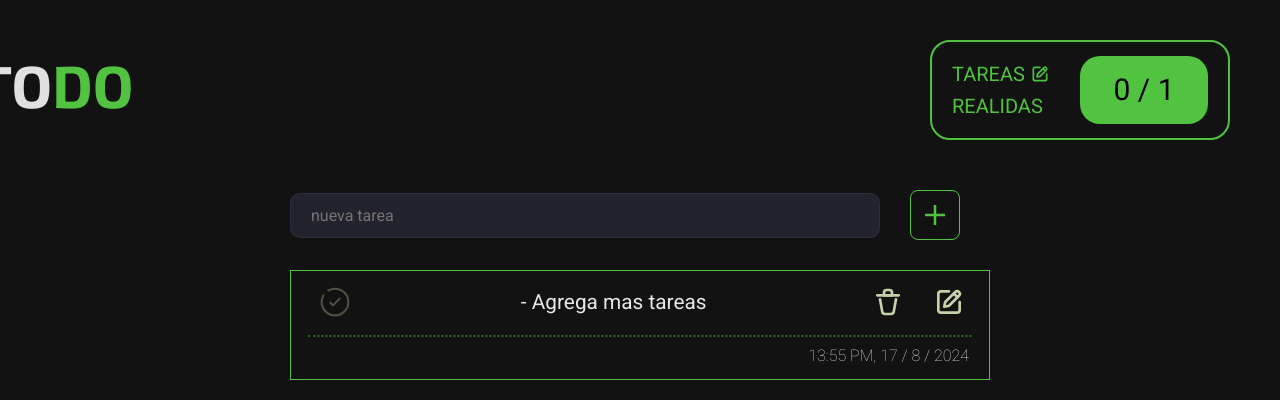
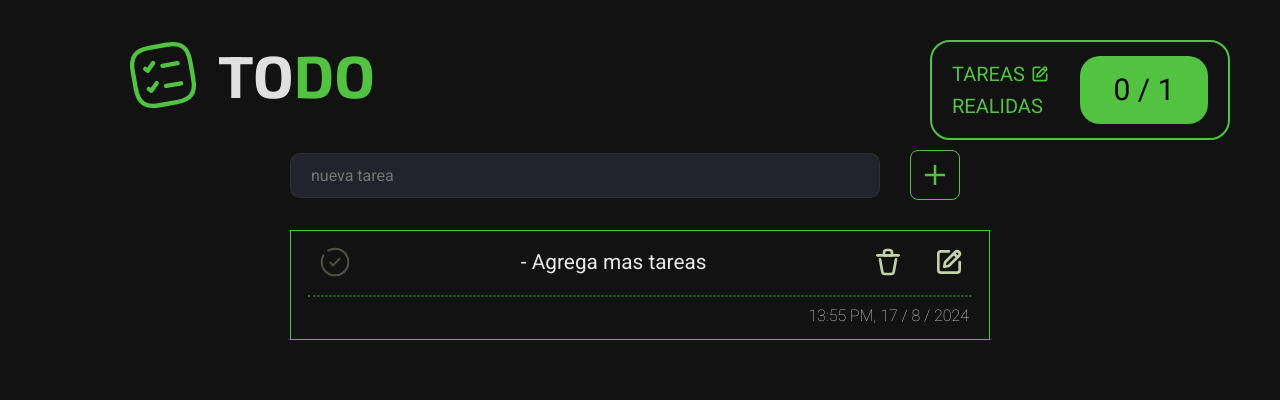
Before and after one commit to eric31t30/ToDo-list, a React (Vite) app: page / in a window 1280 px wide. Shown: the top 400 px of the page. Built offline with nearby package versions, Linux system fonts and the light colour scheme.

Commit message:
Style: Adjustments to the title and dragging behavior for images 🎨

```diff
--- a/src/components/Task.tsx
+++ b/src/components/Task.tsx
@@ -79,7 +79,7 @@ export const Task = ({ task, deleteTask, editTask, id, toggleTaskCompletion }: T
       <div className="task">
 
         <div className={`check-button ${confirmCheck ? 'check-button-active' : ''} ${isEditing ? 'no-event' : ''}`} onClick={checkActive}>
-          <img className="option-icon" src={checkIcon} alt="icon" />
+          <img className="option-icon" src={checkIcon} alt="icon" draggable="false" />
         </div>
 
         <div className={`cont-text  ${isEditing ? 'editing' : ''}`}>
@@ -101,19 +101,19 @@ export const Task = ({ task, deleteTask, editTask, id, toggleTaskCompletion }: T
           {isEditing
 
             ? (<button className='option-button' onClick={handleSaveTask} form='form'>
-                <img className="option-icon" src={editButton} alt="icon" />
+                <img className="option-icon" src={editButton} alt="icon" draggable="false"/>
               </button>)
 
             : (<button className="option-button" onClick={deleteTask}>
-                <img className="option-icon" src={deleteIcon} alt="icon" />
+                <img className="option-icon" src={deleteIcon} alt="icon" draggable="false" />
               </button>)
           }
 
 
           <button className="option-button" onClick={handleEditClick}>
             {isEditing
-              ? (<img className="option-icon" src={cancelIcon} alt="icon" />)
-              : (<img className="option-icon" src={editIcon} alt="icon" />)}
+              ? (<img className="option-icon" src={cancelIcon} alt="icon" draggable="false" />)
+              : (<img className="option-icon" src={editIcon} alt="icon" draggable="false" />)}
           </button>
         </div>
 
--- a/src/components/TaskList.tsx
+++ b/src/components/TaskList.tsx
@@ -1,6 +1,5 @@
 import { Task } from "./Task"
 import '../styles/TaskList.css'
-
 
 type taskList = {
   taskList: { id: string; task: string;}[];
--- a/src/components/TodoApp.tsx
+++ b/src/components/TodoApp.tsx
@@ -57,22 +57,22 @@ export const TodoApp = () => {
 
   return (
     <div className="container-app">
+      <h1 className="title"><img className="title-icon" src={titleIcon} alt="icon" draggable="false"/>TO<span>DO</span></h1>
       <div className="counter">
         <span className="text-count"> TAREAS
-          <img className="text-count-icon" src={editIcon} alt="icon"/>
+          <img className="text-count-icon" src={editIcon} alt="icon" draggable="false"/>
           REALIDAS
         </span>
         <span className="task-count">{completedTasks} / {taskList.length}</span>
       </div>
-      <h1 className="title"><img className="title-icon" src={titleIcon} alt="icon" />TO<span>DO</span></h1>
-        <div className="flex">
+      <div className="flex">
             <input
                 type="text"
                 value={newTask}
                 onChange={(e)=> setNewTask(e.target.value)}
                 placeholder="nueva tarea"
             />
-            <button onClick={handleAddTask} className="button-add"><img className="add-icon" src={addIcon} alt="icon" /></button>
+            <button onClick={handleAddTask} className="button-add"><img className="add-icon" src={addIcon} alt="icon" draggable="false"/></button>
         </div>
         <TaskList
           taskList={taskList}
--- a/src/styles/TodoApp.css
+++ b/src/styles/TodoApp.css
@@ -7,7 +7,7 @@
 }
 
 .container-app{
-    margin-top: 50px;
+    margin-top: 150px;
 }
 
 .flex {
@@ -20,12 +20,12 @@
 }
 
 .title {
-    position: relative;
-    right: 90%;
+    position: absolute;
+    left: 10%;
+    top: 40px;
     font-size: 3.7em;
     line-height: 1.1;
     text-align: center;
-    margin-bottom: 20px;
     font-family: "Exo 2", sans-serif;
     display: flex;
     justify-content: center;
```
